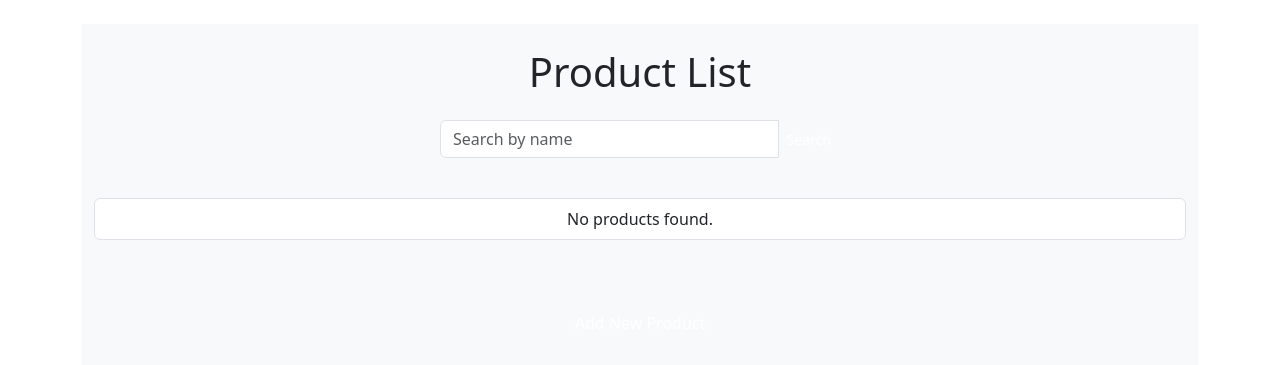
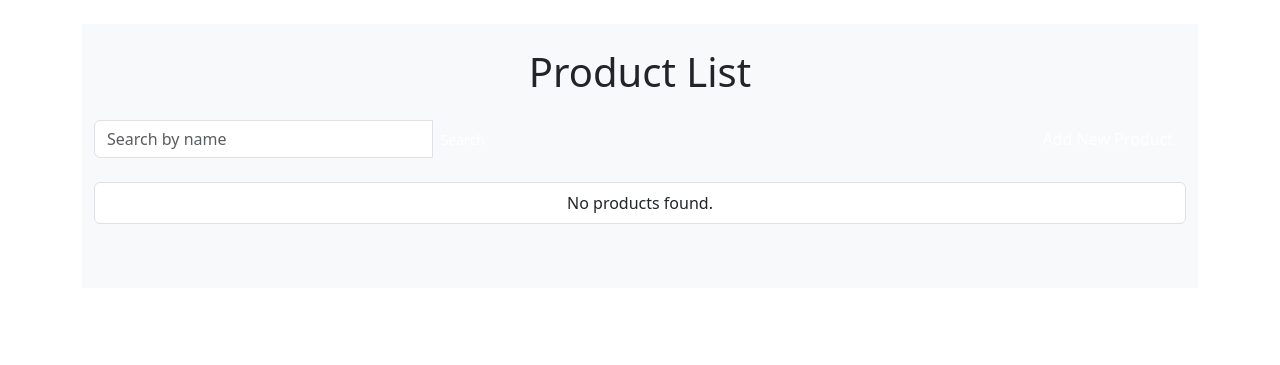
Before and after one commit to ChaoticMaximoff/Inventory-Management-System-ITI-Django-Project, a Django app: template inventory/templates/product_list.html in a window 1280 px wide. Shown: the part 56-421 px from the top of the page. Run offline with Django 5.2, Linux system fonts and the light colour scheme; the template is opened without the code that fills it, so the values that code supplies are empty; some libraries are stand-ins or nearby versions.

Commit message:
update inventory template

```diff
--- a/inventory/templates/product_list.html
+++ b/inventory/templates/product_list.html
@@ -11,8 +11,8 @@
   <form
     method="get"
     action=""
-    class="d-flex flex-column align-items-center mb-4">
-    <div class="input-group mb-3" style="max-width: 400px">
+    class="d-flex justify-content-between align-items-center mb-4">
+    <div class="input-group" style="max-width: 400px">
       <input
         type="text"
         name="q"
@@ -26,6 +26,12 @@
         Search
       </button>
     </div>
+    <a
+      href="{% url 'inventory:product_create' %}"
+      class="btn delete-button"
+      style="background-color: var(--primary-color); color: white"
+      >Add New Product</a
+    >
   </form>
 
   <ul class="list-group">
@@ -153,14 +159,5 @@
       </ul>
     </nav>
   </div>
-
-  <div class="text-center mt-4">
-    <a
-      href="{% url 'inventory:product_create' %}"
-      class="btn delete-button"
-      style="background-color: var(--primary-color); color: white"
-      >Add New Product</a
-    >
-  </div>
 </div>
 {% endblock %}
```
